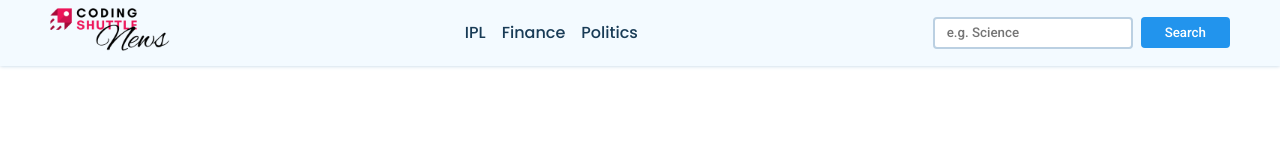
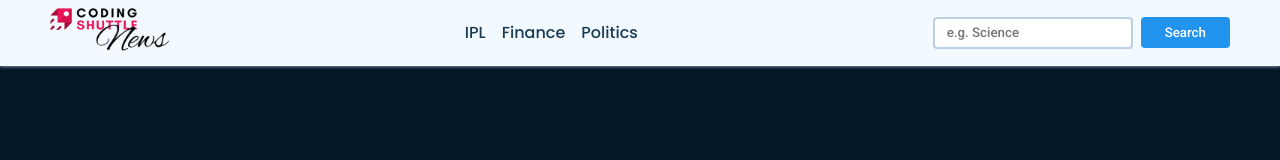
Before and after one commit to Milankp08/New-Website, a plain HTML site: page index.html in a window 1280 px wide. Drawn offline with Linux system fonts and the light colour scheme; no server answers.

Commit message:
Update style.css

```diff
--- a/style.css
+++ b/style.css
@@ -16,6 +16,7 @@
 body {
     font-family: "Poppins", sans-serif;
     color: var(--primary-text-color);
+    background-color: #031726;
 }
 
 p {
```
